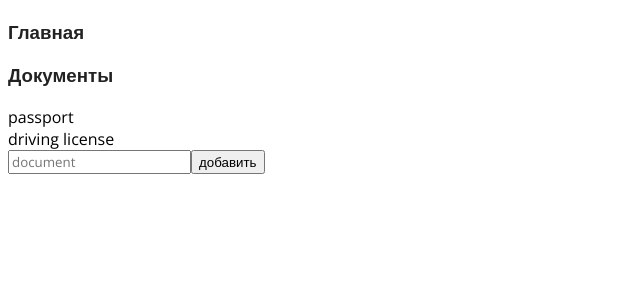
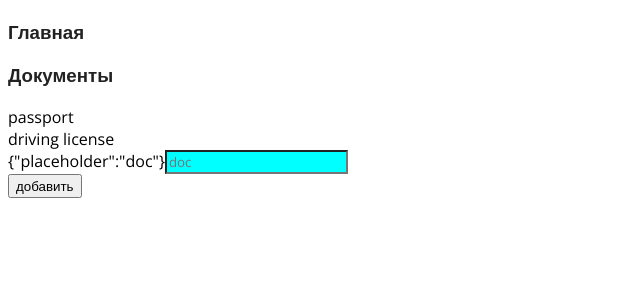
Before and after one commit to romyi/a-channel-front, a React (Vite) app: page /docs in a window 1280 px wide. Shown: the top 300 px of the page, without its empty margins (0-640 px from the left). Built offline with nearby package versions, Linux system fonts and the light colour scheme.

Commit message:
way to reusable form fields

```diff
--- a/src/Blocks/Docs/Docs.jsx
+++ b/src/Blocks/Docs/Docs.jsx
@@ -1,7 +1,7 @@
 import React from 'react'
 import { useDocsMutation } from '../../acess-api-app'
 import { useDocsQuery } from '../../acess-api-app'
-import UpdateForm from './update/updateForm'
+import UpdateForm from './update/UpdateForm'
 
 const Docs = ({interfaces}) => {
   const updateDocImplementation = interfaces?.includes('update-doc')
--- a/src/Blocks/Docs/update/UpdateForm.jsx
+++ b/src/Blocks/Docs/update/UpdateForm.jsx
@@ -1,15 +1,18 @@
 import React from 'react'
 import { useForm } from 'react-hook-form'
 import {nanoid} from 'nanoid'
+import FirstNameInput from '../../../Reusables/FirstNameInput';
 
 const UpdateForm = ({submitFunction}) => {
-    const {register, handleSubmit} = useForm();
+    const {register, handleSubmit, formState: { errors }} = useForm({mode: 'onBlur',resolver: async (values) => {
+       return {values: values ?? {}, errors: values.title.length < 2 ? { title: {type: 'format', message: 'wrong'} } : {}}
+    }});
     const onSubmit = (data) => {
         submitFunction({...data, id: nanoid()})
     }
     return (
     <form onSubmit={handleSubmit(onSubmit)}>
-        <input placeholder='document' {...register("title", {required: true})}/>
+        <FirstNameInput name="title" placeholder="doc" register={register("title")} error={errors?.title} />
         <button type="submit">добавить</button>
     </form>
     )
--- a/src/Core/RuntimeBlockLoader.jsx
+++ b/src/Core/RuntimeBlockLoader.jsx
@@ -7,6 +7,7 @@ const RuntimeBlockLoader = ({blocks}) => {
   return (
     <Suspense fallback="...">{blocks.map((block) => {
         let OtherComponent = React.lazy(() => import(`../Blocks/${block.title}/index.js`));
+        console.log(OtherComponent)
         return (
           <OtherComponent key={block.title + block.path} interfaces={block.implements} />
         )
--- /dev/null
+++ b/src/Reusables/FirstNameInput/FirstNameInput.jsx
@@ -0,0 +1,14 @@
+import React from 'react'
+
+const FirstNameInput = ({name, register, ...rest}) => {
+
+  return (
+    <div>
+        {JSON.stringify(rest, 4, null)}
+        <input style={{backgroundColor: 'cyan'}} {...register} {...rest}/>
+        {rest.error && <aside>{rest.error?.message}</aside>}
+    </div>
+  )
+}
+
+export default FirstNameInput
--- /dev/null
+++ b/src/Reusables/FirstNameInput/index.js
@@ -0,0 +1,2 @@
+import { default as FirstNameInput } from "./FirstNameInput";
+export default FirstNameInput;
```
Also changed, not shown: 2 other files (tests, documents, lock files or other folders).
